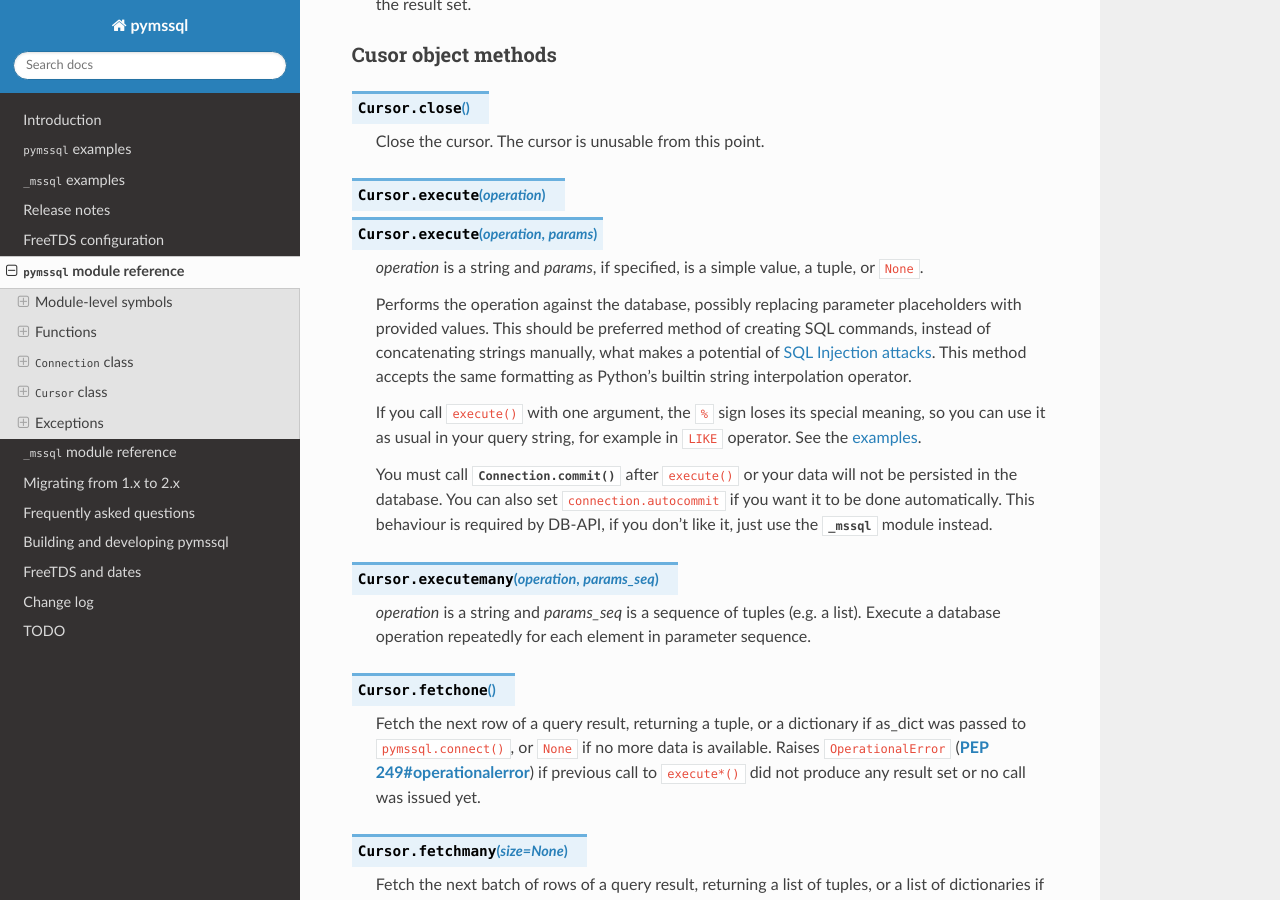
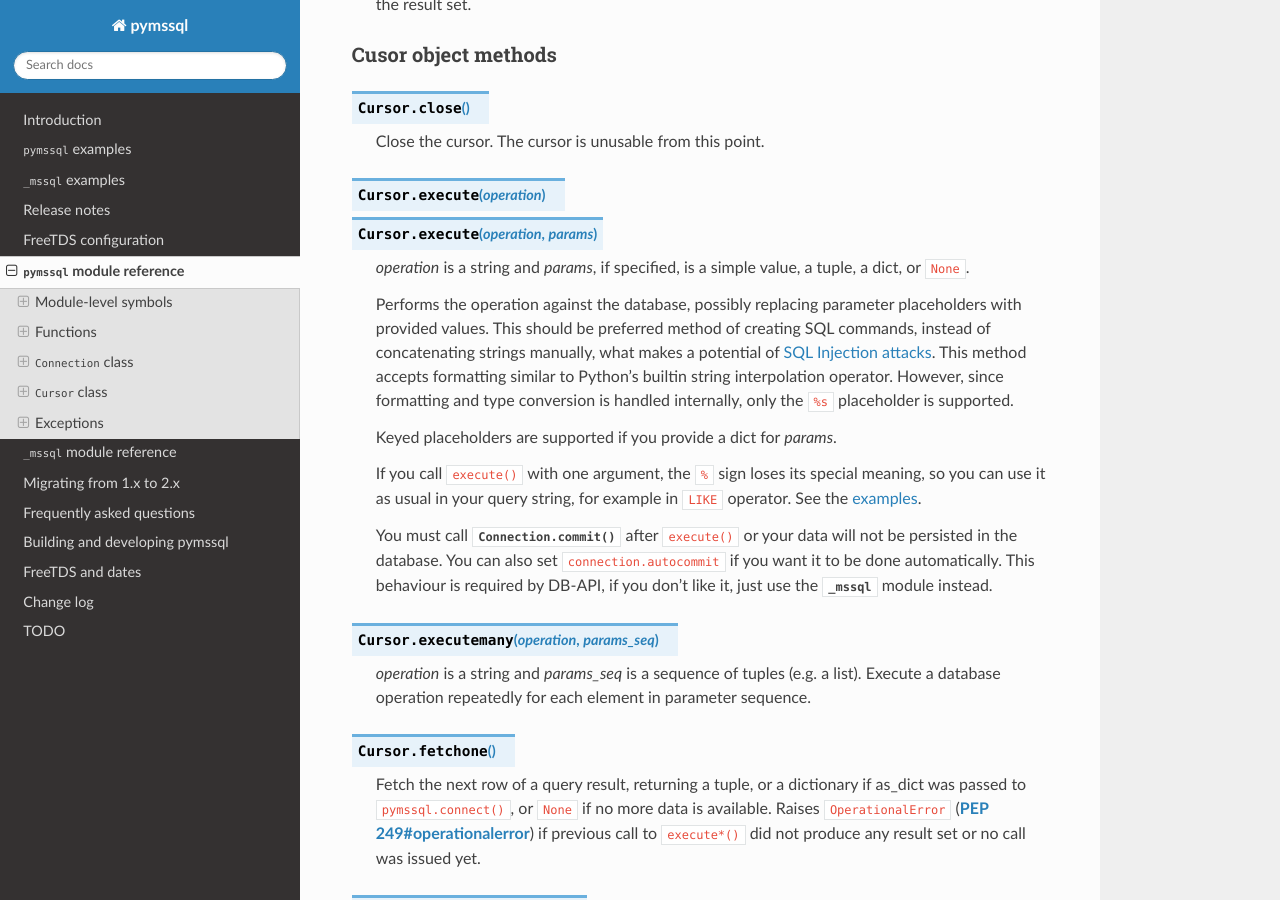
Before and after one commit to pymssql/pymssql, a Sphinx documentation site: the page built from docs/ref/pymssql.rst, in a window 1280 px wide and 900 px high, scrolled down 5608 px. Built offline with Sphinx 7.4.7 and the Read the Docs theme 2.0.0, drawn with Linux system fonts in a browser that asks for light colours.

Commit message:
update query parameter formatting docs
issue #326

```diff
--- a/docs/ref/pymssql.rst
+++ b/docs/ref/pymssql.rst
@@ -287,14 +287,17 @@
             Cursor.execute(operation, params)
 
     *operation* is a string and *params*, if specified, is a simple value, a
-    tuple, or ``None``.
+    tuple, a dict, or ``None``.
 
     Performs the operation against the database, possibly replacing parameter
     placeholders with provided values. This should be preferred method of
     creating SQL commands, instead of concatenating strings manually, what makes
-    a potential of `SQL Injection attacks`_. This method accepts the same
-    formatting as Python's builtin :ref:`string interpolation operator
-    <python:string-formatting>`.
+    a potential of `SQL Injection attacks`_. This method accepts formatting similar
+    to Python's builtin :ref:`string interpolation operator
+    <python:string-formatting>`. However, since formatting and type conversion is handled
+    internally, only the ``%s`` placeholder is supported.
+
+    Keyed placeholders are supported if you provide a dict for *params*.
 
     If you call ``execute()`` with one argument, the ``%`` sign loses its
     special meaning, so you can use it as usual in your query string, for
```
